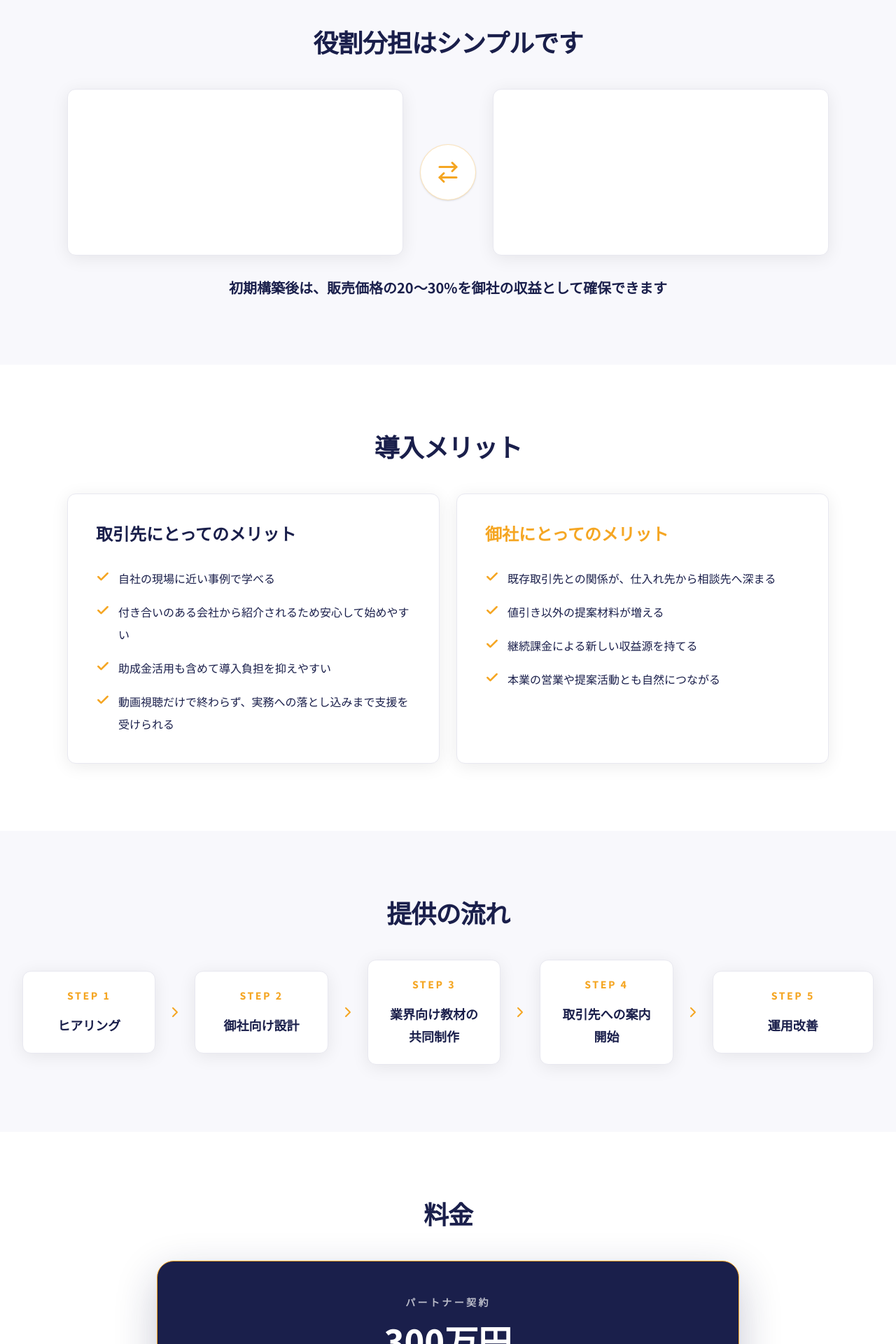
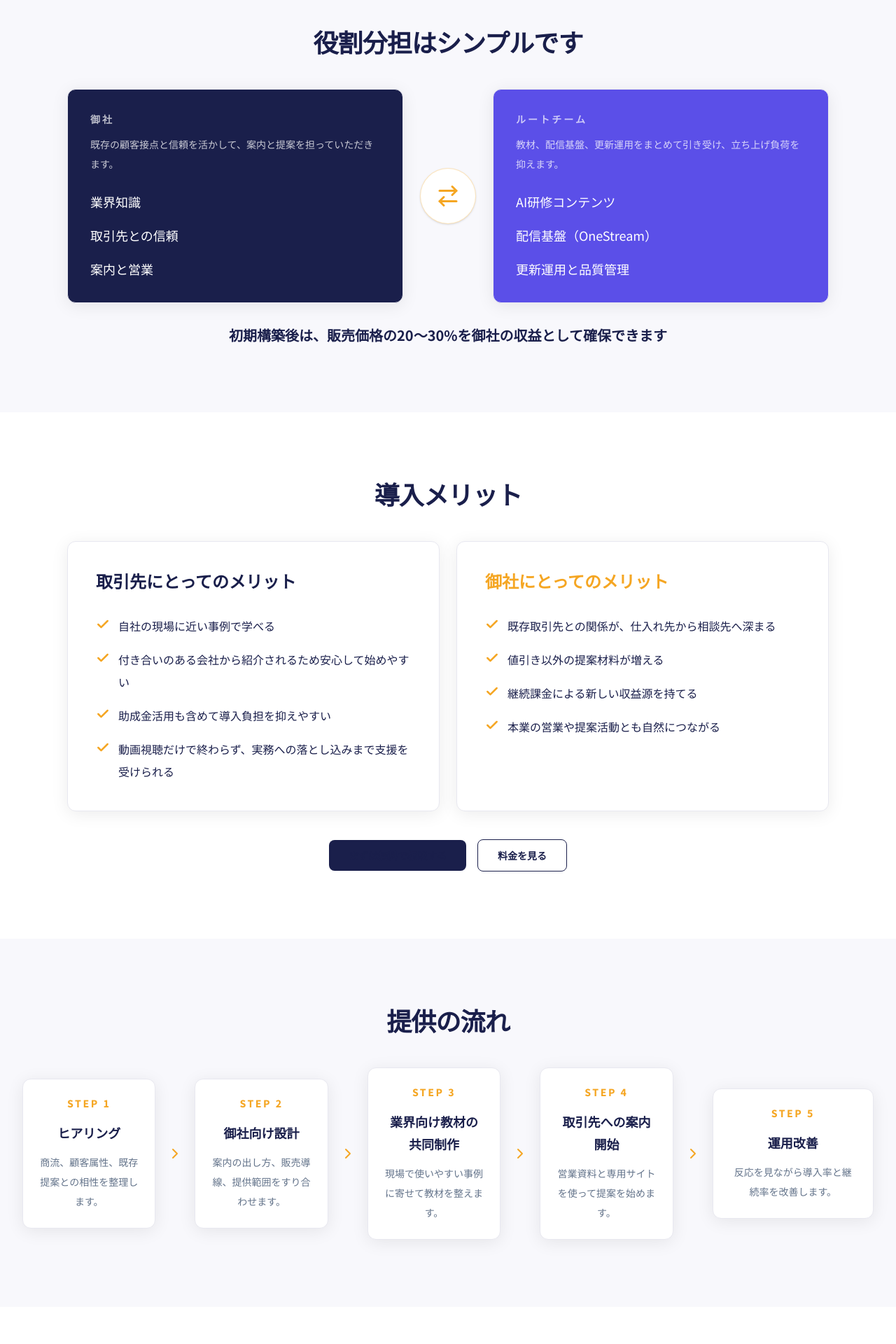
Before and after one commit to rootteamgit/ReOneCoach, a Next.js app: page / in a window 1280 px wide. Shown: the part 1900-3820 px from the top of the page at 70% size. Built offline with nearby package versions, Linux system fonts and the light colour scheme.

Commit message:
fix: restore missing LP content and CTAs

```diff
--- a/app/page.tsx
+++ b/app/page.tsx
@@ -46,29 +46,48 @@ const companyBenefits = [
 ];
 
 const flowSteps = [
-  "ヒアリング",
-  "御社向け設計",
-  "業界向け教材の共同制作",
-  "取引先への案内開始",
-  "運用改善",
+  {
+    title: "ヒアリング",
+    description: "商流、顧客属性、既存提案との相性を整理します。",
+  },
+  {
+    title: "御社向け設計",
+    description: "案内の出し方、販売導線、提供範囲をすり合わせます。",
+  },
+  {
+    title: "業界向け教材の共同制作",
+    description: "現場で使いやすい事例に寄せて教材を整えます。",
+  },
+  {
+    title: "取引先への案内開始",
+    description: "営業資料と専用サイトを使って提案を始めます。",
+  },
+  {
+    title: "運用改善",
+    description: "反応を見ながら導入率と継続率を改善します。",
+  },
 ];
 
-const stats = ["1,300社以上", "導入設計から伴走", "マージン20〜30%"];
+const stats = [
+  { value: "1,300社以上", label: "関連サービス提供実績" },
+  { value: "導入設計から伴走", label: "企画だけでなく運用まで支援" },
+  { value: "マージン20〜30%", label: "販売時の収益イメージ" },
+];
 
 const primaryButton =
   "inline-flex items-center justify-center rounded-lg bg-[var(--navy)] px-7 py-3 text-sm font-bold text-white transition hover:bg-[var(--navy-hover)]";
 const secondaryButton =
   "inline-flex items-center justify-center rounded-lg border border-[var(--navy)] bg-white px-7 py-3 text-sm font-bold text-[var(--navy)] transition hover:bg-[rgba(26,31,75,0.04)]";
 const cardClass =
-  "rounded-xl border border-[var(--border)] bg-white shadow-[0_4px_24px_rgba(0,0,0,0.08)] transition duration-200 hover:-translate-y-1 hover:shadow-[0_14px_34px_rgba(0,0,0,0.12)]";
+  "rounded-xl border border-[var(--border)] shadow-[0_4px_24px_rgba(0,0,0,0.08)] transition duration-200 hover:-translate-y-1 hover:shadow-[0_14px_34px_rgba(0,0,0,0.12)]";
 const contactHref =
   "mailto:info@rootteam.co.jp?subject=Re%3AOneCoach%E3%81%AE%E3%81%94%E7%9B%B8%E8%AB%87";
 
-function Logo() {
+function Logo({ light = false }: { light?: boolean }) {
   return (
     <span className="text-xl font-extrabold tracking-tight sm:text-2xl">
       <span className="text-[var(--gold)]">Re:</span>
-      <span className="text-[var(--navy)]">OneCoach</span>
+      <span className={light ? "text-white" : "text-[var(--navy)]"}>OneCoach</span>
     </span>
   );
 }
@@ -259,6 +278,9 @@ export default function Home() {
                 <p className="text-sm font-semibold uppercase tracking-[0.22em] text-white/70">
                   御社
                 </p>
+                <p className="mt-3 text-sm leading-7 text-white/76">
+                  既存の顧客接点と信頼を活かして、案内と提案を担っていただきます。
+                </p>
                 <ul className="mt-6 space-y-4 text-lg leading-8">
                   <li>業界知識</li>
                   <li>取引先との信頼</li>
@@ -275,6 +297,9 @@ export default function Home() {
               <div className={`${cardClass} bg-[var(--purple)] p-8 text-white`}>
                 <p className="text-sm font-semibold uppercase tracking-[0.22em] text-white/70">
                   ルートチーム
+                </p>
+                <p className="mt-3 text-sm leading-7 text-white/76">
+                  教材、配信基盤、更新運用をまとめて引き受け、立ち上げ負荷を抑えます。
                 </p>
                 <ul className="mt-6 space-y-4 text-lg leading-8">
                   <li>AI研修コンテンツ</li>
@@ -297,7 +322,7 @@ export default function Home() {
               導入メリット
             </h2>
             <div className="mt-12 grid gap-6 lg:grid-cols-2">
-              <div className={`${cardClass} p-8 sm:p-10`}>
+              <div className={`${cardClass} bg-white p-8 sm:p-10`}>
                 <h3 className="text-2xl font-extrabold text-[var(--navy)]">
                   取引先にとってのメリット
                 </h3>
@@ -306,7 +331,7 @@ export default function Home() {
                 </div>
               </div>
 
-              <div className={`${cardClass} p-8 sm:p-10`}>
+              <div className={`${cardClass} bg-white p-8 sm:p-10`}>
                 <h3 className="text-2xl font-extrabold text-[var(--gold)]">
                   御社にとってのメリット
                 </h3>
@@ -314,6 +339,15 @@ export default function Home() {
                   <CheckList items={companyBenefits} />
                 </div>
               </div>
+            </div>
+
+            <div className="mt-10 flex flex-col items-center justify-center gap-4 sm:flex-row">
+              <a href={contactHref} className={primaryButton}>
+                まずは無料で相談する
+              </a>
+              <a href="#pricing" className={secondaryButton}>
+                料金を見る
+              </a>
             </div>
           </div>
         </div>
@@ -327,13 +361,16 @@ export default function Home() {
             </h2>
             <div className="mt-12 flex flex-col gap-4 lg:flex-row lg:items-stretch lg:justify-between">
               {flowSteps.map((step, index) => (
-                <div key={step} className="flex flex-1 items-center gap-4 lg:min-w-0">
-                  <div className={`${cardClass} flex-1 p-6 text-center`}>
+                <div key={step.title} className="flex flex-1 items-center gap-4 lg:min-w-0">
+                  <div className={`${cardClass} bg-white flex-1 p-6 text-center`}>
                     <p className="text-sm font-extrabold tracking-[0.18em] text-[var(--gold)]">
                       STEP {index + 1}
                     </p>
                     <p className="mt-4 text-lg font-bold leading-8 text-[var(--navy)]">
-                      {step}
+                      {step.title}
+                    </p>
+                    <p className="mt-3 text-sm leading-7 text-[var(--muted-foreground)]">
+                      {step.description}
                     </p>
                   </div>
                   {index < flowSteps.length - 1 ? (
@@ -392,12 +429,13 @@ export default function Home() {
             <div className="mt-10 grid gap-4 sm:grid-cols-3">
               {stats.map((stat) => (
                 <div
-                  key={stat}
+                  key={stat.value}
                   className="rounded-2xl border border-white/12 bg-white/6 px-6 py-8 text-center backdrop-blur-sm"
                 >
                   <p className="text-3xl font-extrabold text-[var(--gold)] sm:text-4xl">
-                    {stat}
+                    {stat.value}
                   </p>
+                  <p className="mt-3 text-sm leading-7 text-white/72">{stat.label}</p>
                 </div>
               ))}
             </div>
@@ -442,7 +480,7 @@ export default function Home() {
         <div className="mx-auto max-w-7xl px-5 py-10 sm:px-6 lg:px-8">
           <div className="flex flex-col gap-8 border-b border-white/10 pb-8 md:flex-row md:items-center md:justify-between">
             <div>
-              <Logo />
+              <Logo light />
               <p className="mt-3 text-sm text-white/60">株式会社ルートチーム</p>
             </div>
             <div className="flex flex-col gap-4 text-sm sm:flex-row sm:items-center sm:gap-6">
```
